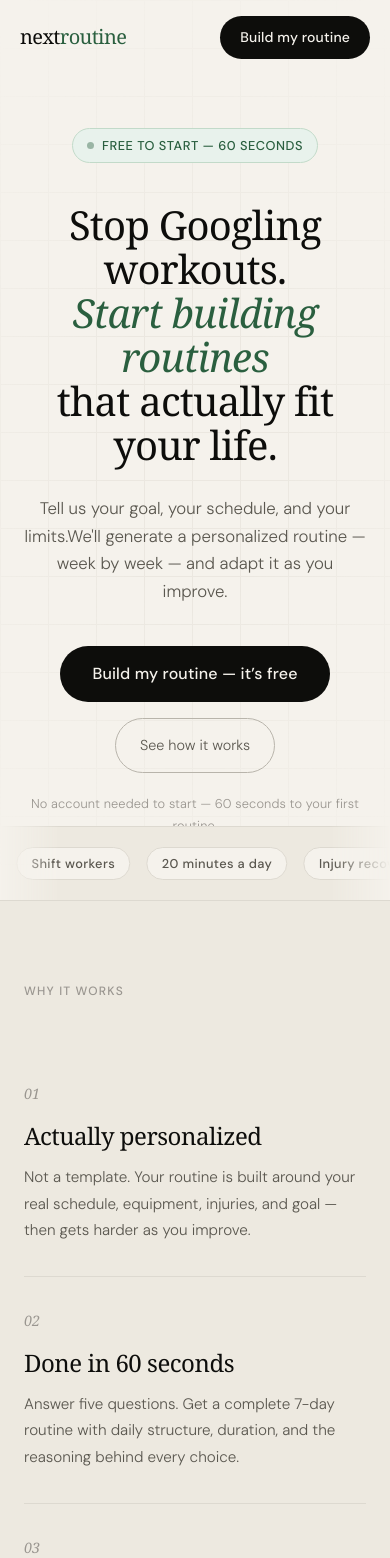
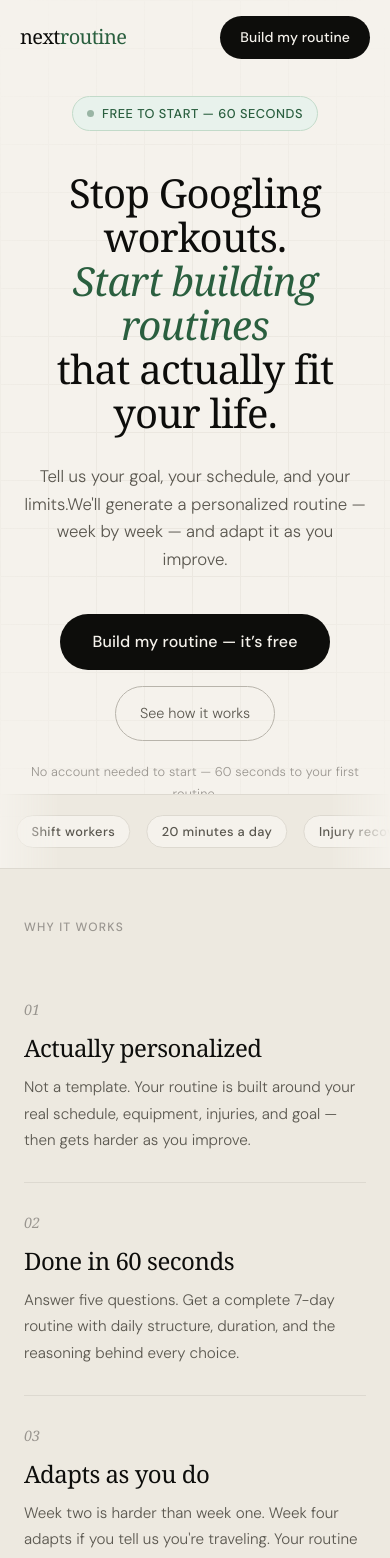
Before and after one commit to licsuj/nextroutine, a Next.js app: page / in a window 390 px wide. Shown: the top 1558 px of the page. Built offline with nearby package versions, Linux system fonts and the light colour scheme; a web font is replaced by a local one.

Commit message:
Add files via upload

```diff
--- a/src/components/Hero.module.css
+++ b/src/components/Hero.module.css
@@ -5,7 +5,7 @@
   align-items: center;
   justify-content: center;
   text-align: center;
-  padding: 8rem 1.5rem 4rem;
+  padding: 6rem 1.5rem 4rem;
   position: relative;
   overflow: hidden;
   opacity: 0;
@@ -70,7 +70,7 @@
 .sub {
   font-size: clamp(1.05rem, 2vw, 1.2rem);
   color: var(--ink-muted);
-  max-width: 520px;
+  max-width: 460px;
   margin-bottom: 2.5rem;
   animation: fadeUp 0.7s 0.45s ease both;
   font-weight: 300;
--- a/src/components/HowItWorks.module.css
+++ b/src/components/HowItWorks.module.css
@@ -8,7 +8,7 @@
 }
 
 .header {
-  margin-bottom: 4rem;
+  margin-bottom: 3rem;
 }
 
 .label {
@@ -39,7 +39,7 @@
   border: 1px solid var(--border);
   border-radius: 1rem;
   overflow: hidden;
-  margin-bottom: 4rem;
+  margin-bottom: 2.5rem;
 }
 
 .step {
--- a/src/components/HowItWorks.tsx
+++ b/src/components/HowItWorks.tsx
@@ -19,7 +19,7 @@ const steps = [
   {
     step: "4",
     title: "Progress week by week",
-    body: "Upgrade to Pro and your routine evolves automatically. Week two is harder than week one — the way it should be.",
+    body: "Your routine gets smarter every week — harder, more tailored, and built around how you're actually progressing.",
   },
 ];
 
--- a/src/components/ValueProps.module.css
+++ b/src/components/ValueProps.module.css
@@ -1,5 +1,5 @@
 .section {
-  padding: var(--section-pad) 1.5rem;
+  padding: 4rem 1.5rem;
   background: var(--paper-warm);
   border-top: 1px solid var(--border);
   border-bottom: 1px solid var(--border);
@@ -16,7 +16,7 @@
   letter-spacing: 0.1em;
   text-transform: uppercase;
   color: var(--ink-faint);
-  margin-bottom: 3rem;
+  margin-bottom: 2rem;
 }
 
 .grid {
@@ -26,9 +26,8 @@
 }
 
 .card {
-  padding: 2.5rem 2.5rem 2.5rem 0;
+  padding: 2rem 3rem 2rem 0;
   border-right: 1px solid var(--border);
-  padding-right: 3rem;
 }
 
 .card:first-child {
@@ -51,13 +50,13 @@
   font-size: 0.9rem;
   color: var(--ink-faint);
   display: block;
-  margin-bottom: 1rem;
+  margin-bottom: 0.75rem;
   font-style: italic;
 }
 
 .title {
   font-size: 1.5rem;
-  margin-bottom: 0.875rem;
+  margin-bottom: 0.75rem;
   letter-spacing: -0.02em;
 }
 
@@ -69,13 +68,17 @@
 }
 
 @media (max-width: 768px) {
+  .section {
+    padding: 3rem 1.5rem;
+  }
+
   .grid {
     grid-template-columns: 1fr;
     gap: 0;
   }
 
   .card {
-    padding: 2rem 0;
+    padding: 1.75rem 0;
     border-right: none;
     border-bottom: 1px solid var(--border);
   }
```
